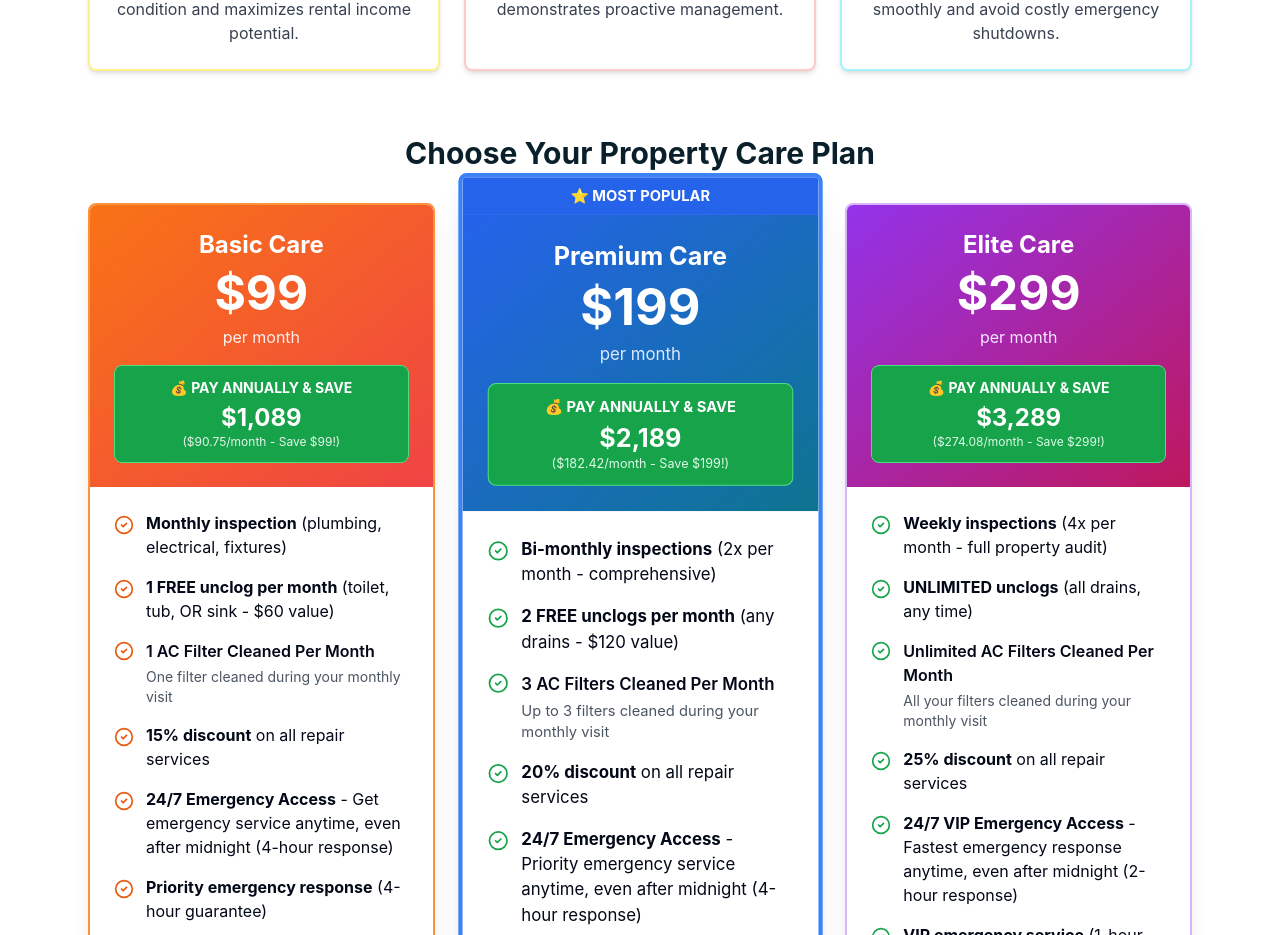
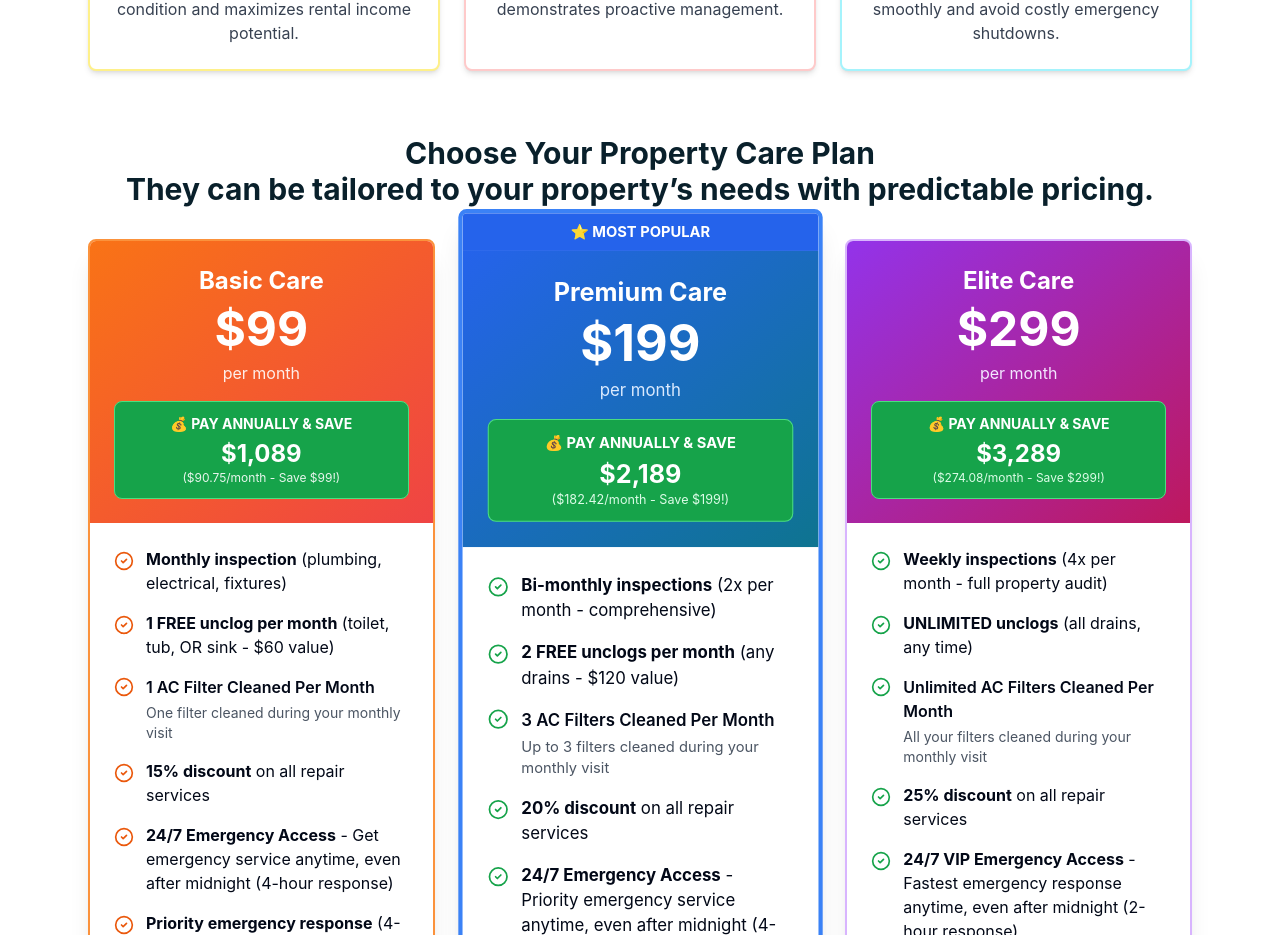
Before and after one commit to edgpac/caboshandyman, a React (Vite) app: page /property-care-plans in a window 1280 px wide. Shown: the part 3177-4112 px from the top of the page. Built offline with nearby package versions, Linux system fonts and the light colour scheme; no server answers.

Commit message:
Optimize videos

```diff
--- a/src/pages/PlumberCaboSanLucas.tsx
+++ b/src/pages/PlumberCaboSanLucas.tsx
@@ -741,7 +741,7 @@ export default function PlumberCaboSanLucas() {
                   Property Care Plans:<br />Never Pay Emergency Fees Again
                 </h2>
                 <p className="text-xl text-gray-700 leading-relaxed">
-                  One plumbing emergency can cost $500-800. Property Care members get 24/7 emergency service included, FREE monthly drain cleaning, and 15-25% off all repairs for just $99-299/month.
+                  Plans can be tailored to your property’s needs with predictable pricing.
                 </p>
               </div>
 
--- a/src/pages/PropertyCarePlans.tsx
+++ b/src/pages/PropertyCarePlans.tsx
@@ -355,7 +355,7 @@ export default function PropertyCarePlans() {
 
           {/* Pricing Tiers */}
           <div className="mb-16">
-            <h2 className="text-3xl font-bold text-gray-900 mb-8 text-center">Choose Your Property Care Plan</h2>
+            <h2 className="text-3xl font-bold text-gray-900 mb-8 text-center">Choose Your Property Care Plan<br />They can be tailored to your property’s needs with predictable pricing.</h2>
 
             <div className="grid md:grid-cols-3 gap-8 mb-8">
               {/* Basic Care - ORANGE for action/conversion */}
```
